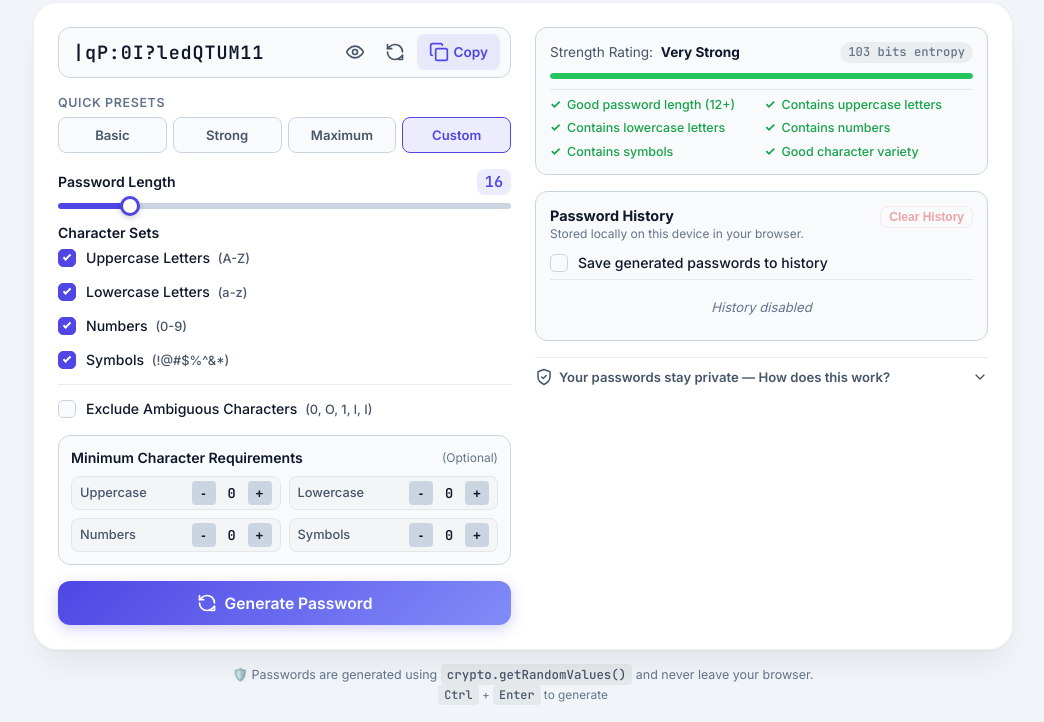
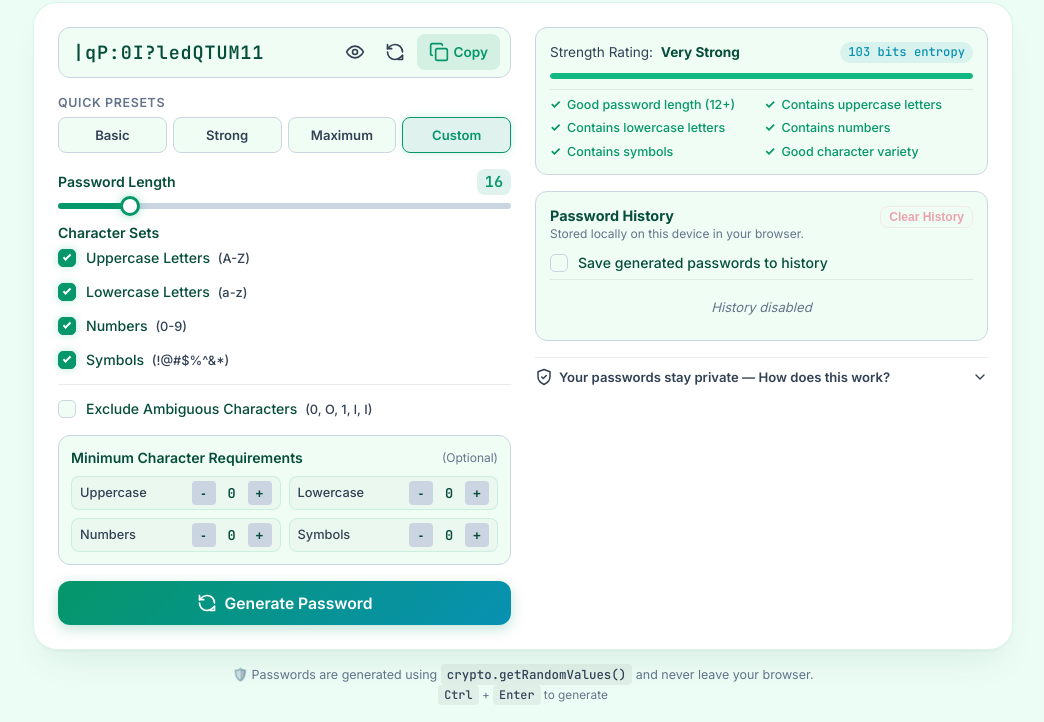
Before and after one commit to BilalRiaz10/KeyForge, a plain HTML site: page index.html in a window 1280 px wide. Shown: the part 78-800 px from the top of the page, without its empty margins (117-1161 px from the left). Drawn offline with Linux system fonts and the light colour scheme.

Commit message:
Change theme

```diff
--- a/style.css
+++ b/style.css
@@ -1,45 +1,48 @@
 /* ==========================================================================
-   KEYFORGE - STYLESHEET (Version 2 - Responsive Dashboard)
+   KEYFORGE - STYLESHEET (Cyberpunk Emerald & Cyan Theme)
    ========================================================================== */
 
 /* --------------------------------------------------------------------------
    1. Theme Variables & Reset
    -------------------------------------------------------------------------- */
 :root {
-  /* Color Palette - Dark Theme (Default) */
-  --bg-color: #0b0f19;
-  --card-bg: rgba(22, 30, 46, 0.75);
-  --card-border: rgba(255, 255, 255, 0.08);
-  --text-main: #f3f4f6;
-  --text-muted: #9ca3af;
-  --text-subtle: #6b7280;
+  /* Color Palette - Cyberpunk Emerald & Cyan (Dark Theme Default) */
+  --bg-color: #060d13;
+  --card-bg: rgba(11, 23, 33, 0.88);
+  --card-border: rgba(16, 185, 129, 0.18);
+  --text-main: #f0fdf4;
+  --text-muted: #94a3b8;
+  --text-subtle: #64748b;
 
-  --primary: #6366f1;
-  --primary-hover: #4f46e5;
-  --primary-light: rgba(99, 102, 241, 0.15);
+  --primary: #10b981;
+  --primary-hover: #059669;
+  --primary-light: rgba(16, 185, 129, 0.15);
 
-  --input-bg: #0f172a;
-  --input-border: #1e293b;
-  --input-border-focus: #6366f1;
+  --accent-cyan: #06b6d4;
+  --accent-cyan-light: rgba(6, 182, 212, 0.15);
 
-  --divider: rgba(255, 255, 255, 0.06);
+  --input-bg: #0b151e;
+  --input-border: #162a3b;
+  --input-border-focus: #10b981;
+
+  --divider: rgba(255, 255, 255, 0.07);
 
   /* Strength Colors */
-  --strength-weak: #ef4444;
+  --strength-weak: #f43f5e;
   --strength-medium: #f97316;
   --strength-strong: #eab308;
-  --strength-very-strong: #22c55e;
+  --strength-very-strong: #10b981;
 
   /* Status & Action Colors */
-  --warning-bg: rgba(239, 68, 68, 0.12);
-  --warning-border: rgba(239, 68, 68, 0.3);
-  --warning-text: #fca5a5;
+  --warning-bg: rgba(244, 63, 94, 0.12);
+  --warning-border: rgba(244, 63, 94, 0.3);
+  --warning-text: #fda4af;
 
-  --success-bg: rgba(34, 197, 94, 0.12);
-  --success-text: #4ade80;
+  --success-bg: rgba(16, 185, 129, 0.12);
+  --success-text: #34d399;
 
-  --shadow-card: 0 20px 40px -15px rgba(0, 0, 0, 0.5), 0 0 1px 1px rgba(255, 255, 255, 0.05);
-  --shadow-btn: 0 4px 12px rgba(99, 102, 241, 0.3);
+  --shadow-card: 0 20px 40px -15px rgba(0, 0, 0, 0.7), 0 0 20px rgba(16, 185, 129, 0.08);
+  --shadow-btn: 0 4px 14px rgba(16, 185, 129, 0.35);
 
   --radius-sm: 8px;
   --radius-md: 12px;
@@ -53,32 +56,35 @@
 }
 
 [data-theme="light"] {
-  --bg-color: #f1f5f9;
-  --card-bg: rgba(255, 255, 255, 0.95);
-  --card-border: rgba(0, 0, 0, 0.06);
-  --text-main: #0f172a;
-  --text-muted: #475569;
+  --bg-color: #ecfdf5;
+  --card-bg: rgba(255, 255, 255, 0.96);
+  --card-border: rgba(16, 185, 129, 0.15);
+  --text-main: #064e3b;
+  --text-muted: #334155;
   --text-subtle: #64748b;
 
-  --primary: #4f46e5;
-  --primary-hover: #4338ca;
-  --primary-light: rgba(79, 70, 229, 0.1);
+  --primary: #059669;
+  --primary-hover: #047857;
+  --primary-light: rgba(5, 150, 105, 0.12);
 
-  --input-bg: #f8fafc;
+  --accent-cyan: #0891b2;
+  --accent-cyan-light: rgba(8, 145, 178, 0.1);
+
+  --input-bg: #f0fdf4;
   --input-border: #cbd5e1;
-  --input-border-focus: #4f46e5;
+  --input-border-focus: #059669;
 
   --divider: rgba(0, 0, 0, 0.08);
 
-  --warning-bg: rgba(239, 68, 68, 0.08);
-  --warning-border: rgba(239, 68, 68, 0.25);
-  --warning-text: #dc2626;
+  --warning-bg: rgba(244, 63, 94, 0.08);
+  --warning-border: rgba(244, 63, 94, 0.25);
+  --warning-text: #e11d48;
 
-  --success-bg: rgba(34, 197, 94, 0.08);
-  --success-text: #16a34a;
+  --success-bg: rgba(16, 185, 129, 0.08);
+  --success-text: #059669;
 
-  --shadow-card: 0 20px 35px -10px rgba(0, 0, 0, 0.08), 0 1px 3px rgba(0, 0, 0, 0.05);
-  --shadow-btn: 0 4px 14px rgba(79, 70, 229, 0.25);
+  --shadow-card: 0 20px 35px -10px rgba(6, 78, 59, 0.08), 0 1px 3px rgba(0, 0, 0, 0.05);
+  --shadow-btn: 0 4px 14px rgba(5, 150, 105, 0.25);
 }
 
 /* Box Sizing Reset */
@@ -132,7 +138,7 @@ body {
   width: 40px;
   height: 40px;
   border-radius: var(--radius-md);
-  background: linear-gradient(135deg, var(--primary), #818cf8);
+  background: linear-gradient(135deg, var(--primary), var(--accent-cyan));
   color: #ffffff;
   display: flex;
   align-items: center;
@@ -289,11 +295,11 @@ body {
 
 .action-btn:hover {
   color: var(--text-main);
-  background: rgba(255, 255, 255, 0.08);
+  background: rgba(16, 185, 129, 0.12);
 }
 
 [data-theme="light"] .action-btn:hover {
-  background: rgba(0, 0, 0, 0.05);
+  background: rgba(5, 150, 105, 0.08);
 }
 
 .copy-btn {
@@ -332,7 +338,7 @@ body {
   position: absolute;
   top: -34px;
   right: 0;
-  background: var(--primary);
+  background: linear-gradient(135deg, var(--primary), var(--accent-cyan));
   color: #ffffff;
   font-size: 0.78rem;
   font-weight: 600;
@@ -342,7 +348,7 @@ body {
   transform: translateY(6px);
   pointer-events: none;
   transition: var(--transition);
-  box-shadow: 0 4px 12px rgba(0, 0, 0, 0.2);
+  box-shadow: 0 4px 12px rgba(16, 185, 129, 0.3);
   z-index: 10;
 }
 
@@ -397,6 +403,7 @@ body {
   background: var(--primary-light);
   border-color: var(--primary);
   color: var(--primary);
+  box-shadow: 0 0 10px rgba(16, 185, 129, 0.2);
 }
 
 /* --------------------------------------------------------------------------
@@ -431,14 +438,10 @@ body {
 .entropy-badge {
   font-size: 0.76rem;
   font-family: var(--font-mono);
-  color: var(--text-subtle);
-  background: rgba(255, 255, 255, 0.05);
+  color: var(--accent-cyan);
+  background: var(--accent-cyan-light);
   padding: 2px 8px;
   border-radius: 12px;
-}
-
-[data-theme="light"] .entropy-badge {
-  background: rgba(0, 0, 0, 0.05);
 }
 
 .strength-meter-container {
@@ -566,7 +569,7 @@ input[type="range"]::-webkit-slider-thumb {
   border-radius: 50%;
   background: #ffffff;
   border: 3px solid var(--primary);
-  box-shadow: 0 2px 6px rgba(0, 0, 0, 0.2);
+  box-shadow: 0 0 10px rgba(16, 185, 129, 0.4);
   cursor: pointer;
   transition: transform 0.15s ease, border-color 0.15s ease;
 }
@@ -581,7 +584,7 @@ input[type="range"]::-moz-range-thumb {
   border-radius: 50%;
   background: #ffffff;
   border: 3px solid var(--primary);
-  box-shadow: 0 2px 6px rgba(0, 0, 0, 0.2);
+  box-shadow: 0 0 10px rgba(16, 185, 129, 0.4);
   cursor: pointer;
   transition: transform 0.15s ease, border-color 0.15s ease;
 }
@@ -637,6 +640,7 @@ input[type="range"]::-moz-range-thumb {
 .checkbox-option input[type="checkbox"]:checked ~ .custom-checkbox {
   background: var(--primary);
   border-color: var(--primary);
+  box-shadow: 0 0 8px rgba(16, 185, 129, 0.3);
 }
 
 .checkbox-option input[type="checkbox"]:checked ~ .custom-checkbox::after {
@@ -758,7 +762,7 @@ input[type="range"]::-moz-range-thumb {
    9. Main Generate Button
    -------------------------------------------------------------------------- */
 .main-generate-btn {
-  background: linear-gradient(135deg, var(--primary), #818cf8);
+  background: linear-gradient(135deg, var(--primary), var(--accent-cyan));
   color: #ffffff;
   border: none;
   padding: 12px 18px;
@@ -779,7 +783,7 @@ input[type="range"]::-moz-range-thumb {
 
 .main-generate-btn:hover {
   transform: translateY(-2px);
-  box-shadow: 0 8px 20px rgba(99, 102, 241, 0.4);
+  box-shadow: 0 8px 22px rgba(16, 185, 129, 0.45);
 }
 
 .main-generate-btn:disabled {
```
